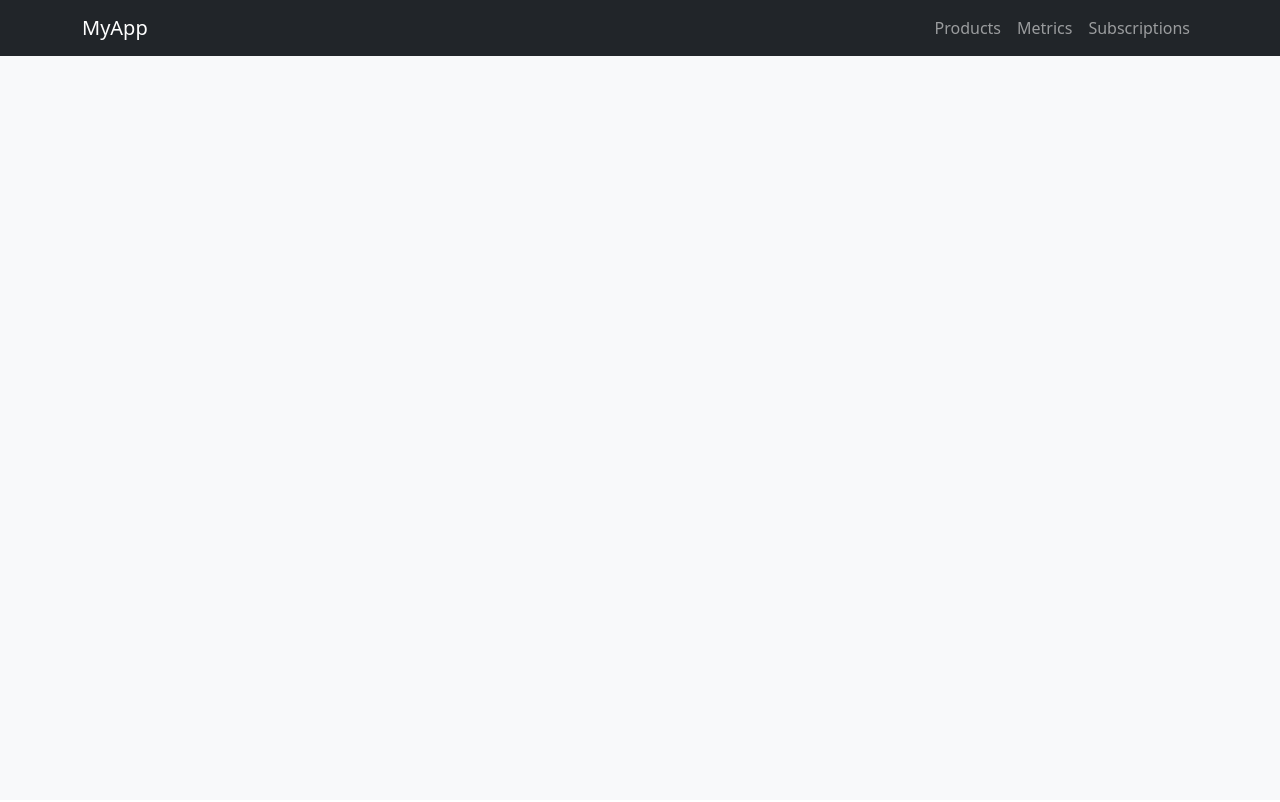
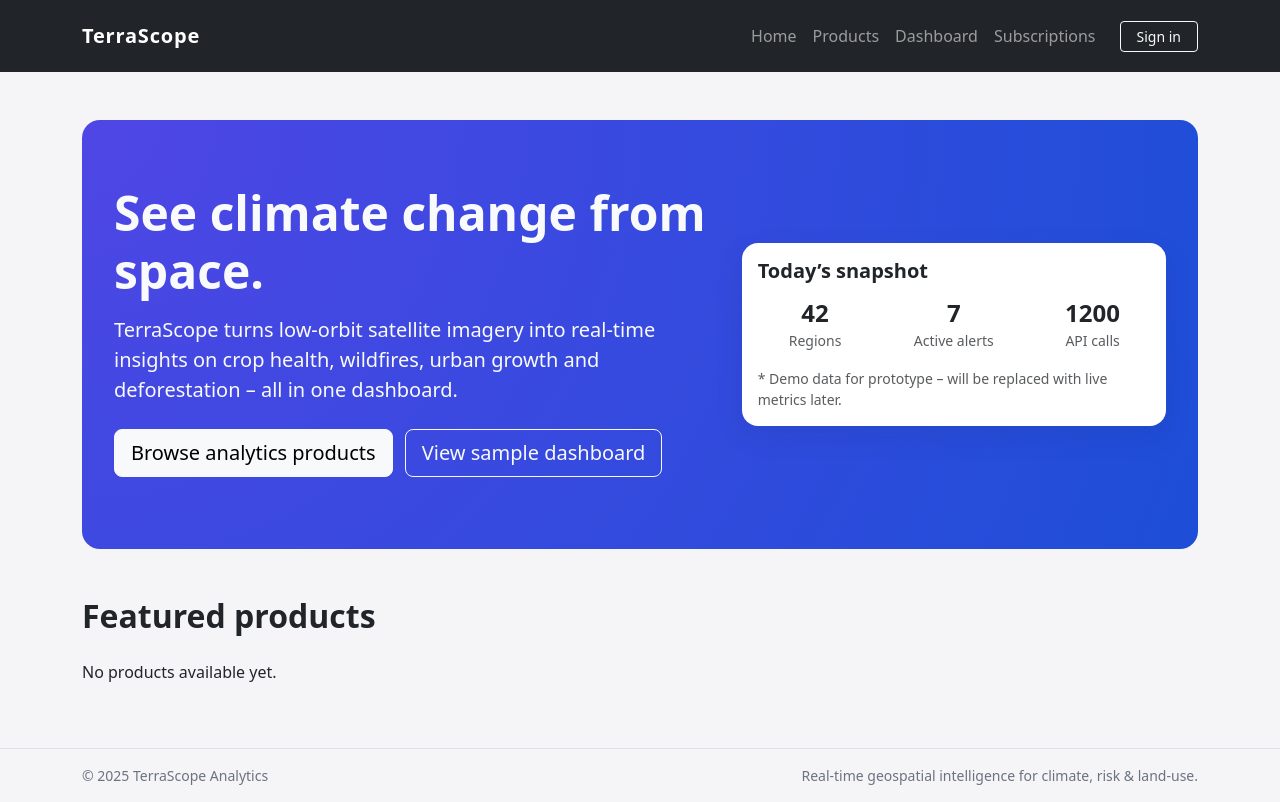
Before and after one commit to Iammteo/Django-E-commerce, a Django app: page / in a window 1280 px wide. Run offline with Django 4.2, Linux system fonts and the light colour scheme.

Commit message:
added auth to sign up and sign in (#2)

```diff
--- a/ecommerce/shop/templates/base.html
+++ b/ecommerce/shop/templates/base.html
@@ -3,23 +3,84 @@
 <head>
     <meta charset="UTF-8">
     <meta name="viewport" content="width=device-width, initial-scale=1">
-    <title>{% block title %}My Shop{% endblock %}</title>
+    <title>{% block title %}TerraScope Analytics{% endblock %}</title>
 
-    <link href="https://cdn.jsdelivr.net/npm/bootstrap@5.3.2/dist/css/bootstrap.min.css" rel="stylesheet">
+    <!-- Bootstrap 5 -->
+    <link href="https://cdn.jsdelivr.net/npm/bootstrap@5.3.3/dist/css/bootstrap.min.css" rel="stylesheet">
+
+    <!-- Simple custom styling -->
+    <style>
+        body {
+            background-color: #f5f5f7;
+            font-family: system-ui, -apple-system, BlinkMacSystemFont, "Segoe UI", sans-serif;
+        }
+        .navbar-brand {
+            font-weight: 700;
+            letter-spacing: .04em;
+        }
+        .hero {
+            border-radius: 18px;
+            background: radial-gradient(circle at top left, #4f46e5, #1d4ed8);
+            color: #f9fafb;
+            padding: 4rem 2rem;
+        }
+        .hero h1 {
+            font-weight: 800;
+        }
+        .card-soft {
+            border: none;
+            border-radius: 16px;
+            box-shadow: 0 10px 30px rgba(15, 23, 42, 0.08);
+            transition: transform .2s ease, box-shadow .2s ease;
+        }
+        .card-soft:hover {
+            transform: translateY(-4px);
+            box-shadow: 0 18px 45px rgba(15, 23, 42, 0.15);
+        }
+        footer {
+            color: #6b7280;
+            font-size: 0.875rem;
+        }
+    </style>
+
+    {% block extra_css %}{% endblock %}
 </head>
 <body>
 
-<nav class="navbar navbar-expand-lg navbar-dark bg-dark">
+<nav class="navbar navbar-expand-lg navbar-dark bg-dark py-3">
     <div class="container">
-        <a class="navbar-brand" href="/">My Shop</a>
+        <a class="navbar-brand" href="/">TerraScope</a>
+        <button class="navbar-toggler" type="button" data-bs-toggle="collapse"
+                data-bs-target="#mainNav">
+            <span class="navbar-toggler-icon"></span>
+        </button>
+
+        <div class="collapse navbar-collapse" id="mainNav">
+            <ul class="navbar-nav ms-auto align-items-lg-center">
+                <li class="nav-item"><a class="nav-link" href="/">Home</a></li>
+                <li class="nav-item"><a class="nav-link" href="/products/">Products</a></li>
+                <li class="nav-item"><a class="nav-link" href="/dashboard/">Dashboard</a></li>
+                <li class="nav-item"><a class="nav-link" href="/subscriptions/">Subscriptions</a></li>
+                <li class="nav-item ms-lg-3">
+                    <a class="btn btn-outline-light btn-sm px-3" href="/auth/login/">Sign in</a>
+                </li>
+            </ul>
+        </div>
     </div>
 </nav>
 
-<div class="container py-4">
+<main class="container my-4 my-md-5">
     {% block content %}{% endblock %}
-</div>
+</main>
 
-<script src="https://cdn.jsdelivr.net/npm/bootstrap@5.3.2/dist/js/bootstrap.bundle.min.js"></script>
+<footer class="border-top py-3 mt-4">
+    <div class="container d-flex flex-column flex-md-row justify-content-between">
+        <span>© {{ year|default:2025 }} TerraScope Analytics</span>
+        <span>Real‑time geospatial intelligence for climate, risk & land‑use.</span>
+    </div>
+</footer>
 
+<script src="https://cdn.jsdelivr.net/npm/bootstrap@5.3.3/dist/js/bootstrap.bundle.min.js"></script>
+{% block extra_js %}{% endblock %}
 </body>
 </html>
--- a/ecommerce/shop/templates/shop/home.html
+++ b/ecommerce/shop/templates/shop/home.html
@@ -1,48 +1,76 @@
-<!DOCTYPE html>
-<html lang="en">
-<head>
-    <meta charset="UTF-8">
-    <meta name="viewport" content="width=device-width, initial-scale=1">
-    <title>{% block title %}My Site{% endblock %}</title>
+{% extends "base.html" %}
+{% block title %}TerraScope Analytics{% endblock %}
 
-    <!-- Bootstrap 5 CDN -->
-    <link
-      href="https://cdn.jsdelivr.net/npm/bootstrap@5.3.2/dist/css/bootstrap.min.css"
-      rel="stylesheet">
+{% block content %}
 
-    {% block extra_css %}{% endblock %}
-</head>
-<body class="bg-light">
+<div class="hero mb-5">
+    <div class="row align-items-center">
+        <div class="col-lg-7">
+            <h1 class="display-5 mb-3">See climate change from space.</h1>
+            <p class="lead mb-4">
+                TerraScope turns low‑orbit satellite imagery into real‑time insights on crop
+                health, wildfires, urban growth and deforestation – all in one dashboard.
+            </p>
+            <a href="/products/" class="btn btn-light btn-lg me-2 mb-2">
+                Browse analytics products
+            </a>
+            <a href="/dashboard/" class="btn btn-outline-light btn-lg mb-2">
+                View sample dashboard
+            </a>
+        </div>
+        <div class="col-lg-5 mt-4 mt-lg-0">
+            <div class="card card-soft bg-white text-dark">
+                <div class="card-body">
+                    <h5 class="fw-bold mb-3">Today’s snapshot</h5>
+                    <div class="row text-center">
+                        <div class="col-4">
+                            <div class="fw-bold h4 mb-0">{{ monitored_regions|default:42 }}</div>
+                            <small class="text-muted">Regions</small>
+                        </div>
+                        <div class="col-4">
+                            <div class="fw-bold h4 mb-0">{{ active_alerts|default:7 }}</div>
+                            <small class="text-muted">Active alerts</small>
+                        </div>
+                        <div class="col-4">
+                            <div class="fw-bold h4 mb-0">{{ api_calls|default:1200 }}</div>
+                            <small class="text-muted">API calls</small>
+                        </div>
+                    </div>
+                    <p class="mt-3 mb-0 text-muted small">
+                        * Demo data for prototype – will be replaced with live metrics later.
+                    </p>
+                </div>
+            </div>
+        </div>
+    </div>
+</div>
 
-    <!-- NAVIGATION BAR -->
-    <nav class="navbar navbar-expand-lg navbar-dark bg-dark">
-      <div class="container">
-        <a class="navbar-brand" href="#">MyApp</a>
-        <button class="navbar-toggler" type="button" data-bs-toggle="collapse" data-bs-target="#mainNav">
-            <span class="navbar-toggler-icon"></span>
-        </button>
+<h2 class="fw-bold mb-4">Featured products</h2>
 
-        <div class="collapse navbar-collapse" id="mainNav">
-            <ul class="navbar-nav ms-auto">
-                <li class="nav-item"><a class="nav-link" href="#">Products</a></li>
-                <li class="nav-item"><a class="nav-link" href="#">Metrics</a></li>
-                <li class="nav-item"><a class="nav-link" href="#">Subscriptions</a></li>
-            </ul>
+<div class="row row-cols-1 row-cols-md-3 g-4">
+    {% for product in products %}
+    <div class="col">
+        <div class="card card-soft h-100">
+            <div class="card-body">
+                <span class="badge bg-success mb-2">{{ product.category|default:"Dashboard" }}</span>
+                <h5 class="card-title fw-semibold">{{ product.name }}</h5>
+                <p class="card-text text-muted">
+                    {{ product.description|truncatewords:20 }}
+                </p>
+                <div class="d-flex justify-content-between align-items-center">
+                    <span class="fw-bold">
+                        £{{ product.price }}/mo
+                    </span>
+                    <a href="{% url 'product_detail' product.id %}" class="btn btn-primary btn-sm">
+                        View details
+                    </a>
+                </div>
+            </div>
         </div>
-      </div>
-    </nav>
+    </div>
+    {% empty %}
+    <p>No products available yet.</p>
+    {% endfor %}
+</div>
 
-    <!-- MAIN CONTENT -->
-    <main class="container py-4">
-        {% block content %}
-        {% endblock %}
-    </main>
-
-    <!-- Bootstrap JS -->
-    <script
-      src="https://cdn.jsdelivr.net/npm/bootstrap@5.3.2/dist/js/bootstrap.bundle.min.js">
-    </script>
-
-    {% block extra_js %}{% endblock %}
-</body>
-</html>
+{% endblock %}
--- a/ecommerce/shop/urls.py
+++ b/ecommerce/shop/urls.py
@@ -1,8 +1,11 @@
 
 from django.urls import path
-from .views import home, products_page
+from .views import home, products_page, dashboard_page, register_page, signin_page
 
 urlpatterns = [
     path('', home, name='home'),
     path('products/', products_page, name='products'),
+    path('dashboards/', dashboard_page, name='dashboards'),
+    path('auth/login/', signin_page, name='signin'),
+    path('auth/register/', register_page, name='register'),
 ]
--- a/ecommerce/shop/views.py
+++ b/ecommerce/shop/views.py
@@ -1,7 +1,55 @@
-from django.shortcuts import render
+
+from django.shortcuts import render, redirect
+from django.contrib.auth import authenticate, login, logout
+from django.contrib.auth.forms import UserCreationForm
+from django.contrib import messages
+from django.contrib.auth.decorators import login_required
 
 def home(request):
     return render(request, 'shop/home.html')
 
 def products_page(request):
     return render(request, 'shop/products.html')
+
+@login_required(login_url="signin")
+def dashboard_page(request):
+    return render(request, 'shop/dashboard.html')
+
+
+def signin_page(request):
+    if request.method == "POST":
+        username = request.POST.get("username")
+        password = request.POST.get("password")
+
+        user = authenticate(request, username=username, password=password)
+
+        if user is not None:
+            login(request, user)
+            return redirect("dashboards")
+   # after login, go to dashboard
+        else:
+            messages.error(request, "Invalid username or password")
+
+    return render(request, "shop/signin.html")
+
+
+def register_page(request):
+    if request.method == "POST":
+        form = UserCreationForm(request.POST)
+        if form.is_valid():
+            user = form.save()      # create the user
+            login(request, user)    # optionally log them in straight away
+            messages.success(request, "Account created successfully!")
+            return redirect("dashboards")
+
+        else:
+            messages.error(request, "Please correct the errors below.")
+    else:
+        form = UserCreationForm()
+
+    return render(request, "shop/register.html", {"form": form})
+
+
+def logout_user(request):
+    logout(request)
+    return redirect("signin")
```
Also changed, not shown: ecommerce/shop/templates/shop/dashboard.html (added, +69 -0 lines), ecommerce/shop/templates/shop/products.html (+39 -9 lines), ecommerce/shop/templates/shop/register.html (added, +161 -0 lines), ecommerce/shop/templates/shop/signin.html (added, +130 -0 lines).
